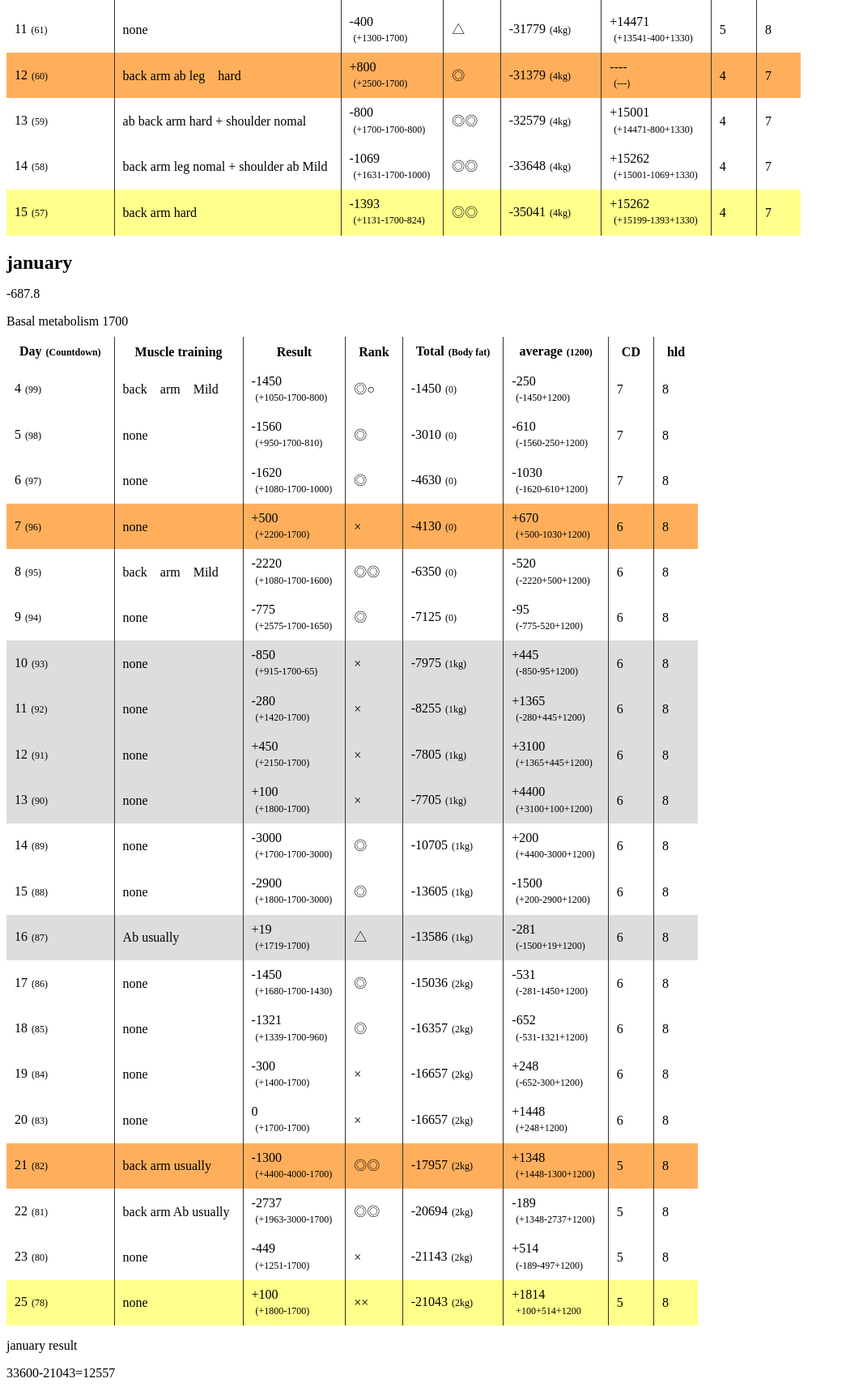
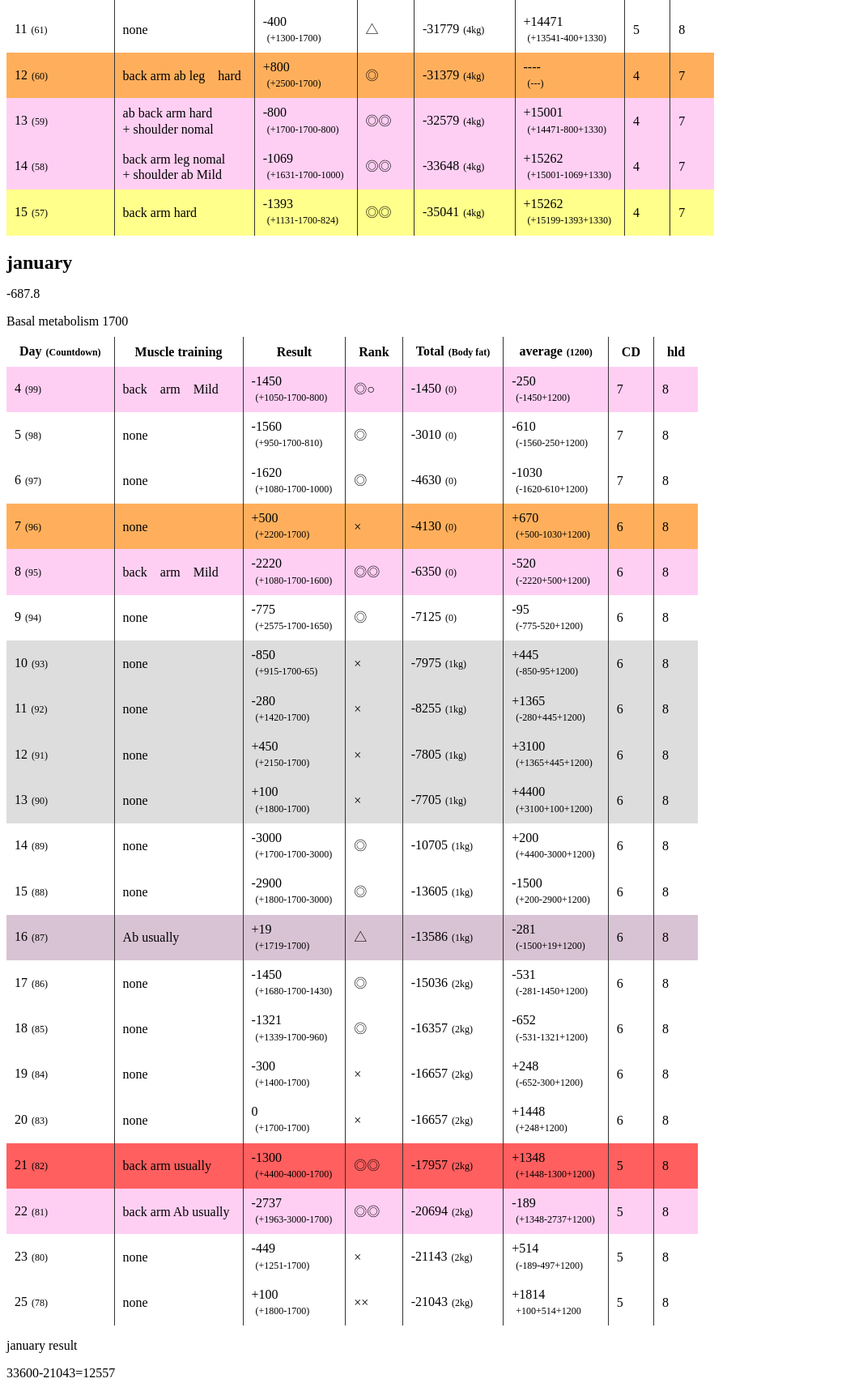
Before and after one commit to kunishige-suzuki/test, a plain HTML site: page index.html in a window 1280 px wide. Shown: the part 460-2173 px from the top of the page at 81% size, without its empty margins (0-1045 px from the left). Drawn offline with Linux system fonts and the light colour scheme.

Commit message:
ワークアウト色追加
わかりやすくなった

```diff
--- a/index.html
+++ b/index.html
@@ -25,7 +25,7 @@
   }
   table th{}
   table td{padding-left: 10px;}
-  table tr:last-child{
+  .new table tr:last-child{
     background-color: #ffff8b;
   }
   table span{
@@ -35,26 +35,36 @@
   .cheat{
     background-color: #ffaf5c;
   }
+.muscle{
+  background-color: #ffcff3;
+}
+.cheat.muscle{
+  background-color: #ff5f5f;
+}
   .closed{
     background-color: #ddd;
   }
+
+  .closed.muscle{
+    background-color: #d8c3d4;
+  }
   </style>
   <h1>100 day resultCommit</h1>
-  <section>
+  <section class="new">
     <h2><time>February</time></h2>
     <p>Basal metabolism 1700</p>
     <table>
       <tr><th>Day<span>(Countdown)</span></th><th>Muscle training</th><th>Result</th><th>Rank</th><th>Total<span>(Body fat)</span></th><th>average<span>(1330)</span></th><th>CD</th><th>hld</th></tr>
       <tr><td><time>6</time><span>(66)</span></td><td>none</td><td>+200<br><span>(+1900-1700)</span></td><td>x</td><td>-25143<span>(3kg)</span></td><td>+14457<br><span>(+200+7980)</span></td><td>5</td><td>8</td></tr>
       <tr><td><time>7</time><span>(65)</span></td><td>none</td><td>-1870<br><span>(+1430-1700-1600)</span></td><td>◎</td><td>-27013<span>(3kg)</span></td><td>+13917<br><span>(+14457-1870+1330)</span></td><td>5</td><td>8</td></tr>
-      <tr><td><time>8</time><span>(64)</span></td><td>shoulder　Mild</td><td>-2240<br><span>(+1160-1700-1700)</span></td><td>◎◎</td><td>-29253<span>(4kg)</span></td><td>+13007<br><span>(+13917-2240+1330)</span></td><td>5</td><td>8</td></tr>
-      <tr><td><time>9</time><span>(63)</span></td><td>back　Mild</td><td>-2126<br><span>(+1174-1700-1600)</span></td><td>◎◎</td><td>-31379<span>(4kg)</span></td><td>+12211<br><span>(+13007-2126+1330)</span></td><td>5</td><td>8</td></tr>
+      <tr class="muscle"><td><time>8</time><span>(64)</span></td><td>shoulder　Mild</td><td>-2240<br><span>(+1160-1700-1700)</span></td><td>◎◎</td><td>-29253<span>(4kg)</span></td><td>+13007<br><span>(+13917-2240+1330)</span></td><td>5</td><td>8</td></tr>
+      <tr class="muscle"><td><time>9</time><span>(63)</span></td><td>back　Mild</td><td>-2126<br><span>(+1174-1700-1600)</span></td><td>◎◎</td><td>-31379<span>(4kg)</span></td><td>+12211<br><span>(+13007-2126+1330)</span></td><td>5</td><td>8</td></tr>
       <tr><td><time>10</time><span>(62)</span></td><td>none</td><td>0<br><span>(+1700-1700)</span></td><td>×</td><td>-31379<span>(4kg)</span></td><td>+13541<br><span>(+12211+1330)</span></td><td>5</td><td>8</td></tr>
       <tr><td><time>11</time><span>(61)</span></td><td>none</td><td>-400<br><span>(+1300-1700)</span></td><td>△</td><td>-31779<span>(4kg)</span></td><td>+14471<br><span>(+13541-400+1330)</span></td><td>5</td><td>8</td></tr>
       <tr class="cheat"><td><time>12</time><span>(60)</span></td><td>back arm ab leg　hard</td><td>+800<br><span>(+2500-1700)</span></td><td>◎</td><td>-31379<span>(4kg)</span></td><td>----<br><span>(---)</span></td><td>4</td><td>7</td></tr>
-      <tr><td><time>13</time><span>(59)</span></td><td>ab back arm hard + shoulder nomal</td><td>-800<br><span>(+1700-1700-800)</span></td><td>◎◎</td><td>-32579<span>(4kg)</span></td><td>+15001<br><span>(+14471-800+1330)</span></td><td>4</td><td>7</td></tr>
-      <tr><td><time>14</time><span>(58)</span></td><td>back arm leg nomal + shoulder ab Mild</td><td>-1069<br><span>(+1631-1700-1000)</span></td><td>◎◎</td><td>-33648<span>(4kg)</span></td><td>+15262<br><span>(+15001-1069+1330)</span></td><td>4</td><td>7</td></tr>
-      <tr><td><time>15</time><span>(57)</span></td><td>back arm hard</td><td>-1393<br><span>(+1131-1700-824)</span></td><td>◎◎</td><td>-35041<span>(4kg)</span></td><td>+15262<br><span>(+15199-1393+1330)</span></td><td>4</td><td>7</td></tr>
+      <tr class="muscle"><td><time>13</time><span>(59)</span></td><td>ab back arm hard <br>+ shoulder nomal</td><td>-800<br><span>(+1700-1700-800)</span></td><td>◎◎</td><td>-32579<span>(4kg)</span></td><td>+15001<br><span>(+14471-800+1330)</span></td><td>4</td><td>7</td></tr>
+      <tr class="muscle"><td><time>14</time><span>(58)</span></td><td>back arm leg nomal  <br>+ shoulder ab Mild</td><td>-1069<br><span>(+1631-1700-1000)</span></td><td>◎◎</td><td>-33648<span>(4kg)</span></td><td>+15262<br><span>(+15001-1069+1330)</span></td><td>4</td><td>7</td></tr>
+      <tr class="muscle"><td><time>15</time><span>(57)</span></td><td>back arm hard</td><td>-1393<br><span>(+1131-1700-824)</span></td><td>◎◎</td><td>-35041<span>(4kg)</span></td><td>+15262<br><span>(+15199-1393+1330)</span></td><td>4</td><td>7</td></tr>
     </table>
   </section>
   <section>
@@ -63,11 +73,11 @@
       <p>Basal metabolism 1700</p>
 <table>
   <tr><th>Day<span>(Countdown)</span></th><th>Muscle training</th><th>Result</th><th>Rank</th><th>Total<span>(Body fat)</span></th><th>average<span>(1200)</span></th><th>CD</th><th>hld</th></tr>
-  <tr><td><time>4</time><span>(99)</span></td><td>back　arm　Mild</td><td>-1450<br><span>(+1050-1700-800)</span></td><td>◎○</td><td>-1450<span>(0)</span></td><td>-250<br><span>(-1450+1200)</span></td><td>7</td><td>8</td>
+  <tr class="muscle"><td><time>4</time><span>(99)</span></td><td>back　arm　Mild</td><td>-1450<br><span>(+1050-1700-800)</span></td><td>◎○</td><td>-1450<span>(0)</span></td><td>-250<br><span>(-1450+1200)</span></td><td>7</td><td>8</td>
   <tr><td><time>5</time><span>(98)</span></td><td>none</td><td>-1560<br><span>(+950-1700-810)</span></td><td>◎</td><td>-3010<span>(0)</span></td><td>-610<br><span>(-1560-250+1200)</span></td><td>7</td><td>8</td>
   <tr><td><time>6</time><span>(97)</span></td><td>none</td><td>-1620<br><span>(+1080-1700-1000)</span></td><td>◎</td><td>-4630<span>(0)</span></td><td>-1030<br><span>(-1620-610+1200)</span></td><td>7</td><td>8</td>
   <tr class="cheat"><td><time>7<span>(96)</span></time></td><td>none</td></td><td>+500<br><span>(+2200-1700)</span></td><td>×</td><td>-4130<span>(0)</span></td><td>+670<br><span>(+500-1030+1200)</span></td><td>6</td><td>8</td>
-  <tr><td><time>8</time><span>(95)</span></td><td>back　arm　Mild</td><td>-2220<br><span>(+1080-1700-1600)</span></td><td>◎◎</td><td>-6350<span>(0)</span></td><td>-520<br><span>(-2220+500+1200)</span></td><td>6</td><td>8</td>
+  <tr class="muscle"><td><time>8</time><span>(95)</span></td><td>back　arm　Mild</td><td>-2220<br><span>(+1080-1700-1600)</span></td><td>◎◎</td><td>-6350<span>(0)</span></td><td>-520<br><span>(-2220+500+1200)</span></td><td>6</td><td>8</td>
   <tr><td><time>9</time><span>(94)</span></td><td>none</td><td>-775<br><span>(+2575-1700-1650)</span></td><td>◎</td><td>-7125<span>(0)</span></td><td>-95<br><span>(-775-520+1200)</span></td><td>6</td><td>8</td>
   <tr class="closed"><td><time>10</time><span>(93)</span></td><td>none</td><td>-850<br><span>(+915-1700-65)</span></td><td>×</td><td>-7975<span>(1kg)</span></td><td>+445<br><span>(-850-95+1200)</span></td><td>6</td><td>8</td>
   <tr class="closed"><td><time>11</time><span>(92)</span></td><td>none</td><td>-280<br><span>(+1420-1700)</span></td><td>×</td><td>-8255<span>(1kg)</span></td><td>+1365<br><span>(-280+445+1200)</span></td><td>6</td><td>8</td>
@@ -75,13 +85,13 @@
   <tr class="closed"><td><time>13</time><span>(90)</span></td><td>none</td><td>+100<br><span>(+1800-1700)</span></td><td>×</td><td>-7705<span>(1kg)</span></td><td>+4400<br><span>(+3100+100+1200)</span></td><td>6</td><td>8</td>
   <tr><td><time>14</time><span>(89)</span></td><td>none</td><td>-3000<br><span>(+1700-1700-3000)</span></td><td>◎</td><td>-10705<span>(1kg)</span></td><td>+200<br><span>(+4400-3000+1200)</span></td><td>6</td><td>8</td>
   <tr><td><time>15</time><span>(88)</span></td><td>none</td><td>-2900<br><span>(+1800-1700-3000)</span></td><td>◎</td><td>-13605<span>(1kg)</span></td><td>-1500<br><span>(+200-2900+1200)</span></td><td>6</td><td>8</td>
-  <tr class="closed"><td><time>16</time><span>(87)</span></td><td>Ab usually</td><td>+19<br><span>(+1719-1700)</span></td><td>△</td><td>-13586<span>(1kg)</span></td><td>-281<br><span>(-1500+19+1200)</span></td><td>6</td><td>8</td>
+  <tr class="closed muscle"><td><time>16</time><span>(87)</span></td><td>Ab usually</td><td>+19<br><span>(+1719-1700)</span></td><td>△</td><td>-13586<span>(1kg)</span></td><td>-281<br><span>(-1500+19+1200)</span></td><td>6</td><td>8</td>
   <tr><td><time>17</time><span>(86)</span></td><td>none</td><td>-1450<br><span>(+1680-1700-1430)</span></td><td>◎</td><td>-15036<span>(2kg)</span></td><td>-531<br><span>(-281-1450+1200)</span></td><td>6</td><td>8</td>
   <tr><td><time>18</time><span>(85)</span></td><td>none</td><td>-1321<br><span>(+1339-1700-960)</span></td><td>◎</td><td>-16357<span>(2kg)</span></td><td>-652<br><span>(-531-1321+1200)</span></td><td>6</td><td>8</td>
   <tr><td><time>19</time><span>(84)</span></td><td>none</td><td>-300<br><span>(+1400-1700)</span></td><td>×</td><td>-16657<span>(2kg)</span></td><td>+248<br><span>(-652-300+1200)</span></td><td>6</td><td>8</td>
   <tr><td><time>20</time><span>(83)</span></td><td>none</td><td>0<br><span>(+1700-1700)</span></td><td>×</td><td>-16657<span>(2kg)</span></td><td>+1448<br><span>(+248+1200)</span></td><td>6</td><td>8</td>
-  <tr class="cheat"><td><time>21</time><span>(82)</span></td><td>back arm usually</td><td>-1300<br><span>(+4400-4000-1700)</span></td><td>◎◎</td><td>-17957<span>(2kg)</span></td><td>+1348<br><span>(+1448-1300+1200)</span></td><td>5</td><td>8</td>
-  <tr><td><time>22</time><span>(81)</span></td><td>back arm Ab usually</td><td>-2737<br><span>(+1963-3000-1700)</span></td><td>◎◎</td><td>-20694<span>(2kg)</span></td><td>-189<br><span>(+1348-2737+1200)</span></td><td>5</td><td>8</td>
+  <tr class="cheat muscle"><td><time>21</time><span>(82)</span></td><td>back arm usually</td><td>-1300<br><span>(+4400-4000-1700)</span></td><td>◎◎</td><td>-17957<span>(2kg)</span></td><td>+1348<br><span>(+1448-1300+1200)</span></td><td>5</td><td>8</td>
+  <tr class="muscle"><td><time>22</time><span>(81)</span></td><td>back arm Ab usually</td><td>-2737<br><span>(+1963-3000-1700)</span></td><td>◎◎</td><td>-20694<span>(2kg)</span></td><td>-189<br><span>(+1348-2737+1200)</span></td><td>5</td><td>8</td>
   <tr><td><time>23</time><span>(80)</span></td><td>none</td><td>-449<br><span>(+1251-1700)</span></td><td>×</td><td>-21143<span>(2kg)</span></td><td>+514<br><span>(-189-497+1200)</span></td><td>5</td><td>8</td>
   <tr><td><time>25</time><span>(78)</span></td><td>none</td><td>+100<br><span>(+1800-1700)</span></td><td>××</td><td>-21043<span>(2kg)</span></td><td>+1814<br><span>+100+514+1200</span></td><td>5</td><td>8</td>
 </table>
```
